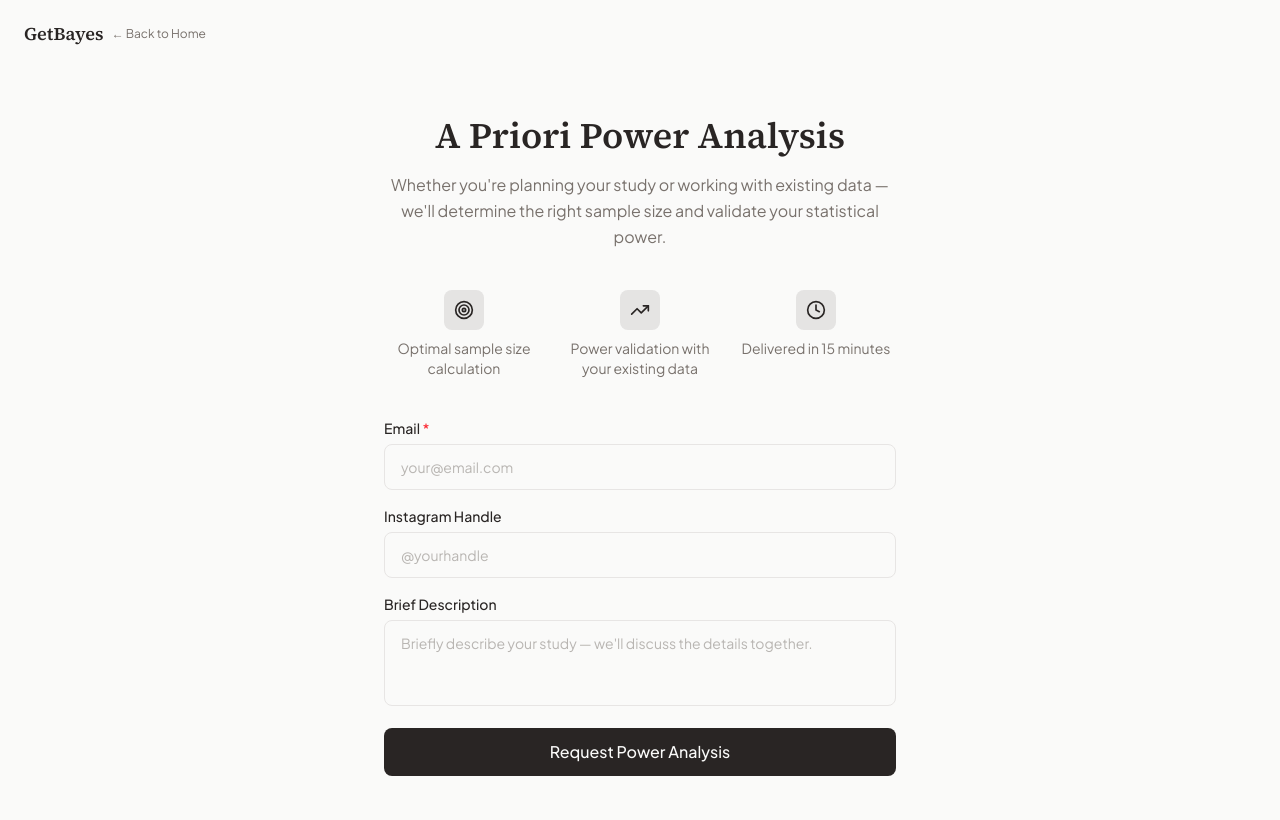
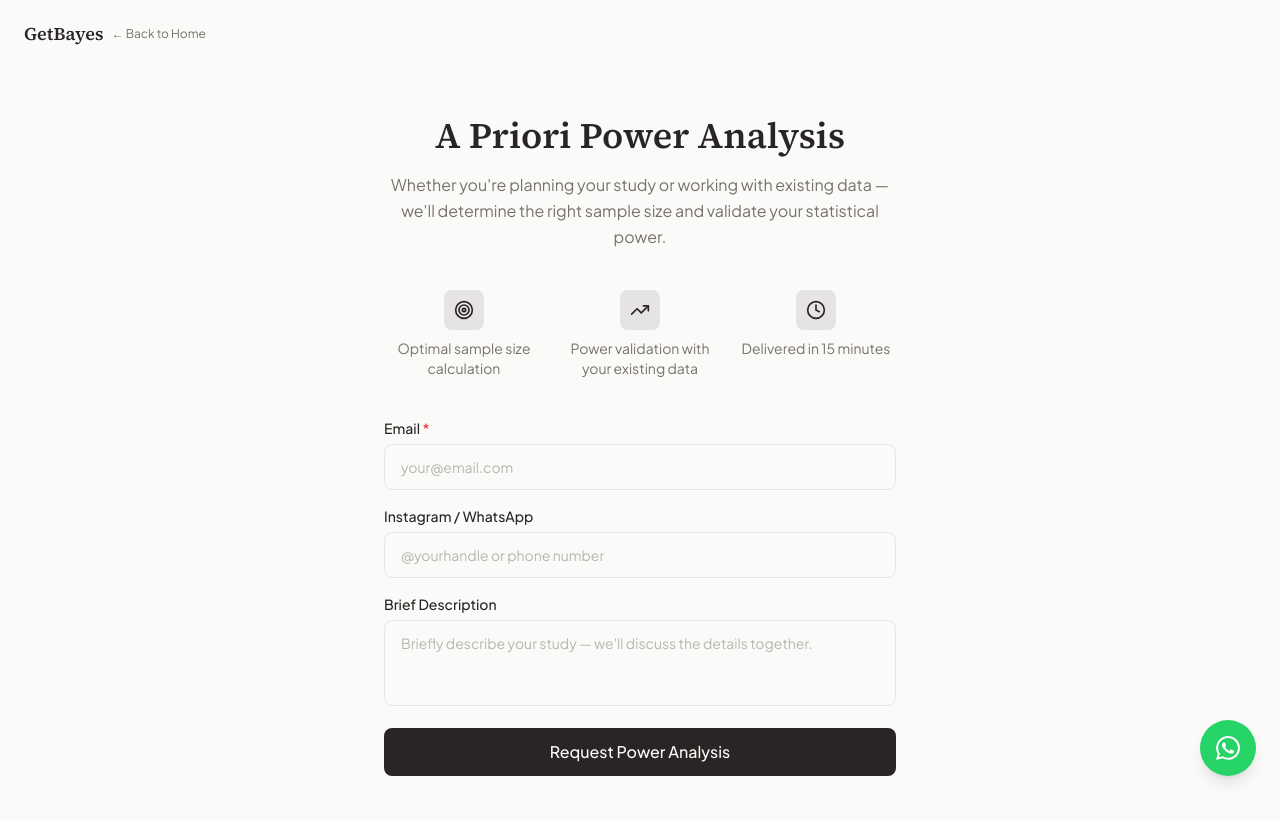
Before and after one commit to GetBayes/landing-page, a Next.js app: page /en/power in a window 1280 px wide. Shown: the top 820 px of the page. Built offline with nearby package versions, Linux system fonts and the light colour scheme.

Commit message:
iletisim-details

```diff
--- a/app/[lang]/dictionaries/en.json
+++ b/app/[lang]/dictionaries/en.json
@@ -149,8 +149,8 @@
     "form": {
       "email": "Email",
       "emailPlaceholder": "your@email.com",
-      "instagram": "Instagram Handle",
-      "instagramPlaceholder": "@yourhandle",
+      "contact": "Instagram / WhatsApp",
+      "contactPlaceholder": "@yourhandle or phone number",
       "description": "Brief Description",
       "descriptionPlaceholder": "Briefly describe your study — we'll discuss the details together.",
       "submit": "Request Power Analysis",
--- a/app/[lang]/dictionaries/tr.json
+++ b/app/[lang]/dictionaries/tr.json
@@ -157,8 +157,8 @@
     "form": {
       "email": "E-posta",
       "emailPlaceholder": "email@adresiniz.com",
-      "instagram": "Instagram Kullanıcı Adı",
-      "instagramPlaceholder": "@kullaniciadi",
+      "contact": "Instagram / WhatsApp",
+      "contactPlaceholder": "@kullaniciadi veya telefon numarası",
       "description": "Kısa Açıklama",
       "descriptionPlaceholder": "Kısaca çalışmanızdan bahsedin — detayları birlikte konuşalım.",
       "submit": "Güç Analizi Talep Et",
--- a/app/[lang]/layout.tsx
+++ b/app/[lang]/layout.tsx
@@ -2,6 +2,7 @@ import type { Metadata } from "next";
 import { Source_Serif_4, Plus_Jakarta_Sans, JetBrains_Mono } from "next/font/google";
 import { getDictionary, hasLocale, type Locale } from "./dictionaries";
 import { notFound } from "next/navigation";
+import ChatWidget from "./components/ChatWidget";
 import "../globals.css";
 
 const sourceSerif = Source_Serif_4({
@@ -285,6 +286,7 @@ export default async function RootLayout({
           {lang === "tr" ? "Ana içeriğe atla" : "Skip to main content"}
         </a>
         {children}
+        <ChatWidget chatWidget={dict.chatWidget} />
       </body>
     </html>
   );
--- a/app/[lang]/page.tsx
+++ b/app/[lang]/page.tsx
@@ -8,7 +8,7 @@ import FAQ from "./components/FAQ";
 import Testimonials from "./components/Testimonials";
 import Contact from "./components/Contact";
 import Footer from "./components/Footer";
-import ChatWidget from "./components/ChatWidget";
+
 
 export default async function Home({
   params,
@@ -35,7 +35,6 @@ export default async function Home({
         <Contact contact={dict.contact} />
       </main>
       <Footer lang={lang as Locale} nav={dict.nav} footer={dict.footer} />
-      <ChatWidget chatWidget={dict.chatWidget} />
     </>
   );
 }
--- a/app/[lang]/power/PowerForm.tsx
+++ b/app/[lang]/power/PowerForm.tsx
@@ -29,7 +29,7 @@ export default function PowerForm({ form }: PowerFormProps) {
         headers: { "Content-Type": "application/json" },
         body: JSON.stringify({
           email: formData.get("email"),
-          instagram: formData.get("instagram") || undefined,
+          contact: formData.get("contact") || undefined,
           description: formData.get("description") || undefined,
         }),
       });
@@ -65,14 +65,14 @@ export default function PowerForm({ form }: PowerFormProps) {
           />
         </div>
         <div>
-          <label htmlFor="power-instagram" className="block text-sm font-sans font-medium text-foreground mb-1.5">
-            {form.instagram}
+          <label htmlFor="power-contact" className="block text-sm font-sans font-medium text-foreground mb-1.5">
+            {form.contact}
           </label>
           <input
-            id="power-instagram"
+            id="power-contact"
             type="text"
-            name="instagram"
-            placeholder={form.instagramPlaceholder}
+            name="contact"
+            placeholder={form.contactPlaceholder}
             className="w-full px-4 py-3 bg-background border border-border rounded-lg font-sans text-sm text-foreground placeholder:text-foreground-muted/50 focus:outline-none focus:ring-2 focus:ring-accent/20 focus:border-accent transition-colors"
           />
         </div>
--- a/app/api/power/route.ts
+++ b/app/api/power/route.ts
@@ -44,7 +44,7 @@ export async function POST(request: NextRequest) {
     );
   }
 
-  let body: { email?: string; instagram?: string; description?: string };
+  let body: { email?: string; contact?: string; description?: string };
 
   try {
     body = await request.json();
@@ -52,7 +52,7 @@ export async function POST(request: NextRequest) {
     return Response.json({ error: "Invalid request body." }, { status: 400 });
   }
 
-  const { email, instagram, description } = body;
+  const { email, contact, description } = body;
 
   if (!email) {
     return Response.json(
@@ -69,7 +69,7 @@ export async function POST(request: NextRequest) {
       subject: `Power Analysis Request: ${email}`,
       text: [
         `Email: ${email}`,
-        instagram ? `Instagram: ${instagram}` : null,
+        contact ? `Contact: ${contact}` : null,
         description ? `\nDescription:\n${description}` : null,
       ]
         .filter(Boolean)
```
